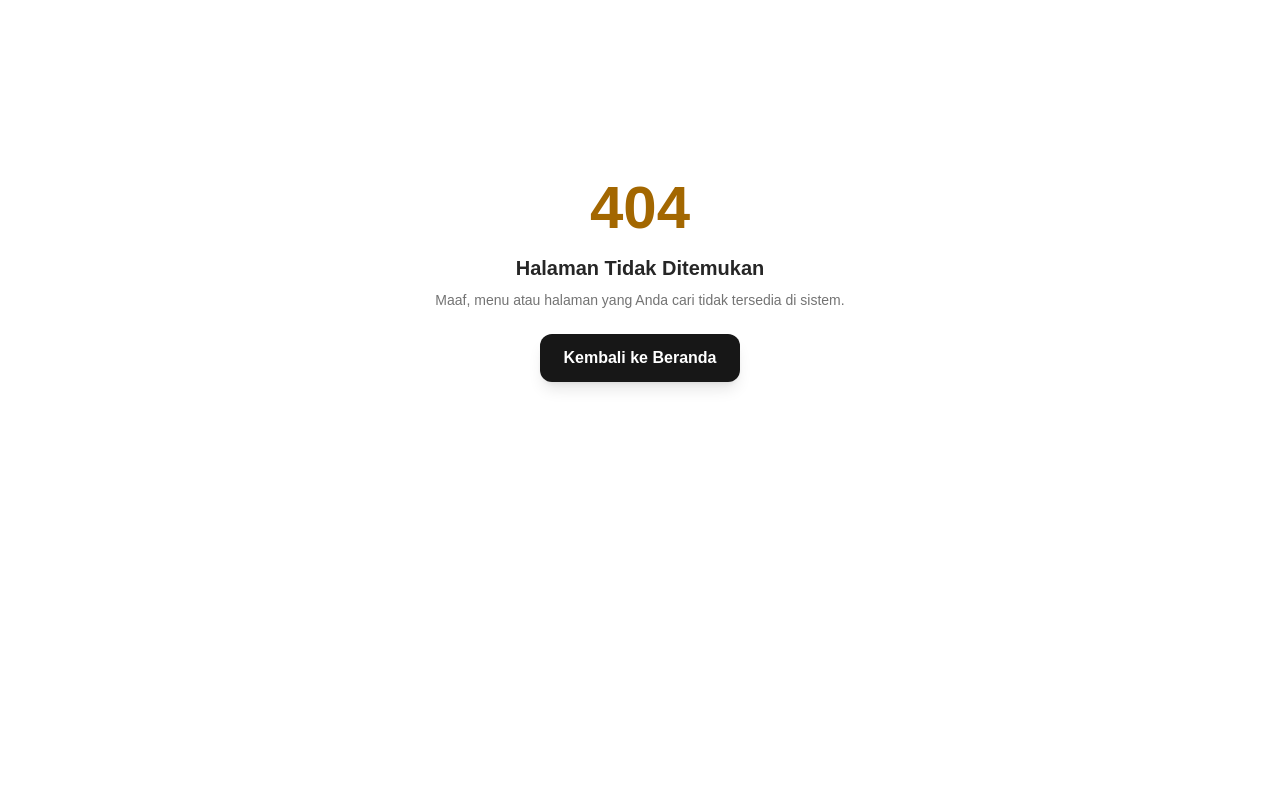
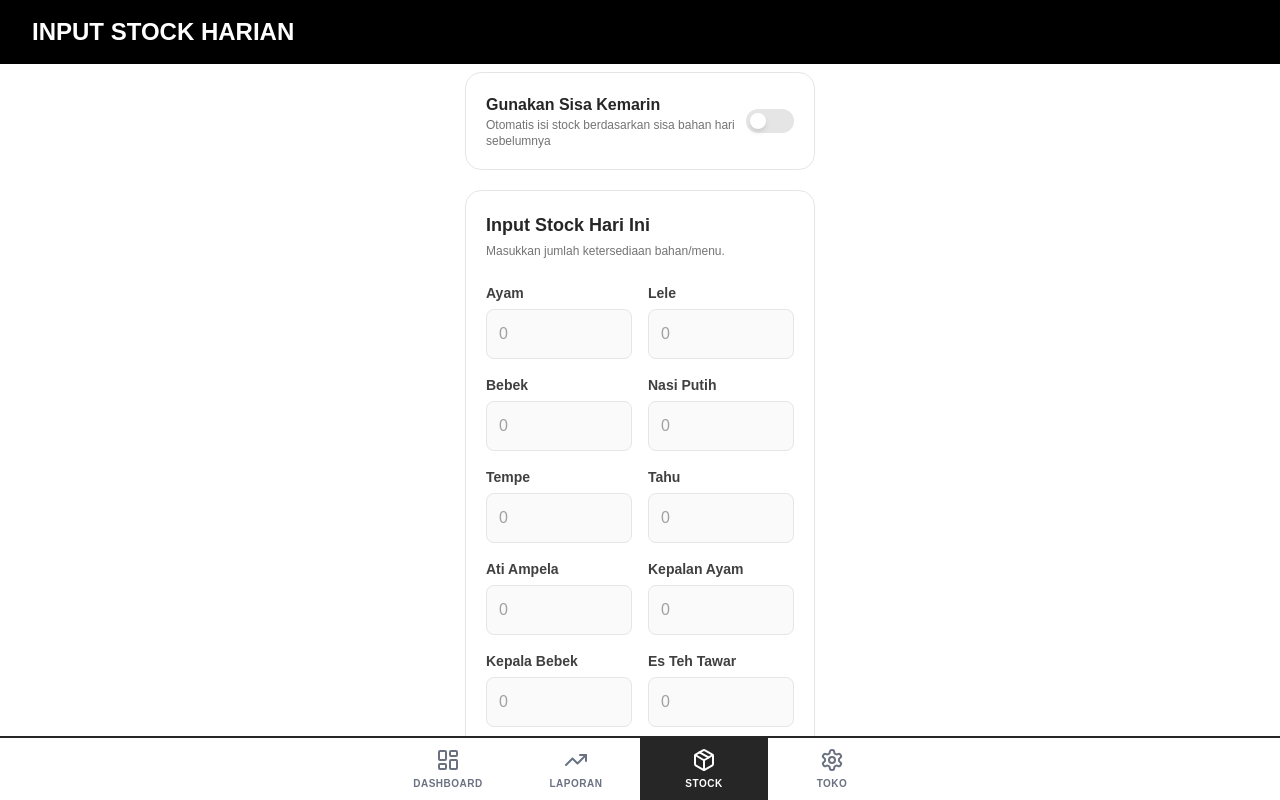
Before and after one commit to rifkiizzulhaq/Lamongan-Ku, a Next.js app: page /stock in a window 1280 px wide. Before the commit this address had no page. Built offline with nearby package versions, Linux system fonts and the light colour scheme.

Commit message:
penambahan data catatan di dashboard dan tampilan stock

```diff
--- a/package.json
+++ b/package.json
@@ -20,7 +20,8 @@
     "react": "19.2.4",
     "react-apexcharts": "^2.1.0",
     "react-dom": "19.2.4",
-    "react-icons": "^5.6.0"
+    "react-icons": "^5.6.0",
+    "zustand": "^5.0.12"
   },
   "devDependencies": {
     "@tailwindcss/postcss": "^4",
--- a/src/app/(bos)/dashboard/page.tsx
+++ b/src/app/(bos)/dashboard/page.tsx
@@ -1,11 +1,12 @@
 "use client";
 
-import { useState } from "react";
-import { LuDollarSign, LuShoppingBag, LuPen, LuCloud } from "react-icons/lu";
+import { LuDollarSign, LuShoppingBag, LuPen, LuNotebook } from "react-icons/lu";
 import PageHeader from "@/src/components/ui/PageHeader";
 import Button from "@/src/components/ui/Button";
 import StatCard from "@/src/features/bos/dashboard/components/StatCard";
 import RevenueChart from "@/src/features/bos/dashboard/components/RevenueChart";
+import SisaBahanDashboardChart from "@/src/features/bos/dashboard/components/SisaBahanDashboardChart";
+import { useWarungStore } from "@/src/store/warungStore";
 
 interface SisaItem {
   nama: string;
@@ -28,7 +29,7 @@ const MENU_AWAL: SisaItem[] = [
 ];
 
 export default function Page() {
-  const [isBuka, setIsBuka] = useState(true);
+  const { isBuka, setIsBuka } = useWarungStore();
 
   return (
     <section className="h-[calc(100dvh-45px)] md:min-h-screen dark:bg-neutral-800 flex flex-col overflow-hidden">
@@ -96,28 +97,27 @@ export default function Page() {
             edit={<LuPen size={20} strokeWidth={2.5} />}
             editHref="/dashboard/sisa-bahan"
           >
-            <div className="grid grid-cols-2 gap-2 mt-1">
-              {MENU_AWAL.slice(0, 6).map((item) => (
-                <div
-                  key={item.nama}
-                  className="flex items-center justify-between p-2.5 bg-neutral-50 dark:bg-neutral-700/50 rounded-xl border border-neutral-100 dark:border-neutral-700/80"
-                >
-                  <span className="text-xs font-semibold text-neutral-600 dark:text-neutral-300 truncate">
-                    {item.nama}
-                  </span>
-                  <span className="text-xs font-black text-neutral-800 dark:text-white">
-                    {item.sisa !== undefined ? item.sisa : "N/A"}
-                  </span>
-                </div>
-              ))}
-            </div>
+            <SisaBahanDashboardChart
+              data={MENU_AWAL.filter((v) => v.sisa !== undefined).map((v) => ({
+                nama: v.nama,
+                sisa: v.sisa!,
+              }))}
+            />
           </StatCard>
 
           <StatCard
-            title="Cuaca pada saat penjualan hari Ini"
-            value="Cerah, mendung, hujan"
-            icon={<LuCloud size={20} strokeWidth={2.5} />}
-          />
+            title="Catatan Tutup Warung"
+            icon={<LuNotebook size={20} strokeWidth={2.5} />}
+          >
+            <div className="mt-2 p-3 bg-neutral-50 dark:bg-neutral-700/50 rounded-xl border border-neutral-100 dark:border-neutral-700/80">
+              <textarea
+                name="catatan"
+                id="catatan"
+                className="w-full h-full bg-transparent border-none focus:outline-none focus:ring-0"
+                placeholder="Hujan grimis"
+              />
+            </div>
+          </StatCard>
         </div>
         <div className="w-full mt-4">
           <RevenueChart />
--- /dev/null
+++ b/src/app/(bos)/stock/page.tsx
@@ -0,0 +1,15 @@
+import PageHeader from "@/src/components/ui/PageHeader";
+import StockInputForm from "@/src/features/bos/stock/components/StockInputForm";
+
+export default function Page() {
+    return (
+        <section className="h-[calc(100dvh-45px)] md:min-h-screen dark:bg-neutral-800 flex flex-col overflow-hidden">
+            <PageHeader title="Input Stock Harian" />
+            <main className="relative max-w-87.5 mx-auto w-full flex flex-col h-full pt-2">
+                <div className="relative w-full flex flex-col h-full overflow-y-auto pb-24 scrollbar-thin scrollbar-thumb-neutral-200 dark:scrollbar-thumb-neutral-700">
+                    <StockInputForm />
+                </div>
+            </main>
+        </section>
+    )
+}
--- a/src/components/navbar/BosBottomNavbar.tsx
+++ b/src/components/navbar/BosBottomNavbar.tsx
@@ -5,7 +5,7 @@ import { usePathname } from "next/navigation";
 import {
   LuLayoutDashboard,
   LuTrendingUp,
-  LuUsers,
+  LuPackage,
   LuSettings,
 } from "react-icons/lu";
 
@@ -24,9 +24,9 @@ export default function BosBottomNavbar() {
       icon: <LuTrendingUp size={24} strokeWidth={2} />,
     },
     {
-      name: "Pegawai",
-      href: "/pegawai",
-      icon: <LuUsers size={24} strokeWidth={2} />,
+      name: "Stock",
+      href: "/stock",
+      icon: <LuPackage size={24} strokeWidth={2} />,
     },
     {
       name: "Toko",
--- /dev/null
+++ b/src/features/bos/dashboard/components/SisaBahanDashboardChart.tsx
@@ -0,0 +1,77 @@
+"use client";
+
+import dynamic from "next/dynamic";
+
+const ReactApexChart = dynamic(() => import("react-apexcharts"), {
+  ssr: false,
+});
+
+interface Props {
+  data: { nama: string; sisa: number }[];
+}
+
+export default function SisaBahanDashboardChart({ data }: Props) {
+  const series = [
+    {
+      name: "Sisa",
+      data: data.map((d) => d.sisa),
+    },
+  ];
+
+  const options: ApexCharts.ApexOptions = {
+    chart: {
+      type: "bar",
+      toolbar: { show: false },
+      zoom: { enabled: false },
+      fontFamily: "inherit",
+      foreColor: "#737373",
+    },
+    plotOptions: {
+      bar: {
+        horizontal: true,
+        barHeight: "60%",
+        borderRadius: 4,
+      },
+    },
+    dataLabels: {
+      enabled: true,
+      style: {
+        fontSize: "10px",
+        colors: ["#fff"],
+      },
+    },
+    stroke: { show: true, width: 1, colors: ["transparent"] },
+    xaxis: {
+      categories: data.map((d) => d.nama),
+      axisBorder: { show: false },
+      axisTicks: { show: false },
+      labels: { show: false },
+    },
+    yaxis: {
+      labels: {
+        style: { colors: "#737373", fontWeight: 600, fontSize: "11px" },
+      },
+    },
+    colors: ["#f97316"], // Orange
+    tooltip: {
+      theme: "dark",
+      y: { formatter: (val) => val + " Porsi" },
+    },
+    grid: {
+      borderColor: "#404040",
+      strokeDashArray: 4,
+      xaxis: { lines: { show: true } },
+      yaxis: { lines: { show: false } },
+    },
+  };
+
+  const chartHeight = Math.max(200, data.length * 40 + 50);
+
+  return (
+    <div className="w-full mt-2 overflow-y-auto overflow-x-hidden scrollbar-thin scrollbar-thumb-neutral-300 dark:scrollbar-thumb-neutral-700 max-h-[300px] -ml-2">
+      <div style={{ height: chartHeight }}>
+        <ReactApexChart options={options} series={series} type="bar" height="100%" />
+      </div>
+    </div>
+  );
+}
--- a/src/features/bos/dashboard/components/StatCard.tsx
+++ b/src/features/bos/dashboard/components/StatCard.tsx
@@ -2,9 +2,9 @@ import { ReactNode } from "react";
 import Link from "next/link";
 
 export interface StatCardProps {
-  title: string;
+  title?: string;
   value?: string | ReactNode;
-  icon: ReactNode;
+  icon?: ReactNode;
   edit?: ReactNode;
   editHref?: string;
   children?: ReactNode;
--- a/src/features/bos/laporan/components/AggregatedAnalytics.tsx
+++ b/src/features/bos/laporan/components/AggregatedAnalytics.tsx
@@ -103,6 +103,18 @@ export default function AggregatedAnalytics({
         yAxisFormatter={(val) => val + " Porsi"}
       />
 
+      <OrderTypeTimelineChart
+        title="Rata-rata Tren Pesanan Per Jam"
+        subtitle={`Rata-rata persebaran jam makan pada ${data.timeLabel} vs ${data.prevTimeLabel}`}
+        labels={data.hourlyLabels || []}
+        currentLabel={data.timeLabel}
+        previousLabel={data.prevTimeLabel}
+        dineInTrend={data.dineInHourlyAvg || []}
+        takeawayTrend={data.takeawayHourlyAvg || []}
+        dineInPreviousTrend={data.dineInPreviousHourlyAvg || []}
+        takeawayPreviousTrend={data.takeawayPreviousHourlyAvg || []}
+      />
+
       <OrderTypeChart
         title="Total Tipe Pesanan"
         subtitle={`Makan di Tempat vs Bungkus`}
@@ -114,17 +126,6 @@ export default function AggregatedAnalytics({
         takeawayPrevious={data.takeawayPrevious}
       />
 
-      <OrderTypeTimelineChart
-        title="Rata-rata Tren Pesanan Per Jam"
-        subtitle={`Rata-rata persebaran jam makan pada ${data.timeLabel} vs ${data.prevTimeLabel}`}
-        labels={data.hourlyLabels || []}
-        currentLabel={data.timeLabel}
-        previousLabel={data.prevTimeLabel}
-        dineInTrend={data.dineInHourlyAvg || []}
-        takeawayTrend={data.takeawayHourlyAvg || []}
-        dineInPreviousTrend={data.dineInPreviousHourlyAvg || []}
-        takeawayPreviousTrend={data.takeawayPreviousHourlyAvg || []}
-      />
 
       <WeatherSummaryCard
         currentData={data.cuacaCurrent}
--- /dev/null
+++ b/src/features/bos/stock/components/StockInputForm.tsx
@@ -0,0 +1,141 @@
+"use client";
+
+import { useState } from "react";
+import { useWarungStore } from "@/src/store/warungStore";
+import Button from "@/src/components/ui/Button";
+import { LuInfo, LuSave } from "react-icons/lu";
+
+interface StockItem {
+  id: string;
+  nama: string;
+  sisaKemarin: number;
+}
+
+const STOCK_ITEMS: StockItem[] = [
+  { id: "ayam", nama: "Ayam", sisaKemarin: 15 },
+  { id: "lele", nama: "Lele", sisaKemarin: 8 },
+  { id: "bebek", nama: "Bebek", sisaKemarin: 5 },
+  { id: "nasi", nama: "Nasi Putih", sisaKemarin: 0 },
+  { id: "tempe", nama: "Tempe", sisaKemarin: 30 },
+  { id: "tahu", nama: "Tahu", sisaKemarin: 25 },
+  { id: "ati", nama: "Ati Ampela", sisaKemarin: 10 },
+  { id: "kepalan", nama: "Kepalan Ayam", sisaKemarin: 12 },
+  { id: "kepala_bebek", nama: "Kepala Bebek", sisaKemarin: 4 },
+  { id: "esteh_tawar", nama: "Es Teh Tawar", sisaKemarin: 0 },
+  { id: "esteh_manis", nama: "Es Teh Manis", sisaKemarin: 0 },
+  { id: "sambal", nama: "Sambal", sisaKemarin: 5 },
+];
+
+export default function StockInputForm() {
+  const { isBuka } = useWarungStore();
+  const [useSisaKemarin, setUseSisaKemarin] = useState(false);
+  const [stockInputs, setStockInputs] = useState<Record<string, string>>({});
+
+  const handleToggleSisaKemarin = () => {
+    if (!isBuka) return;
+
+    const newValue = !useSisaKemarin;
+    setUseSisaKemarin(newValue);
+
+    if (newValue) {
+      const newInputs: Record<string, string> = {};
+      STOCK_ITEMS.forEach((item) => {
+        if (item.sisaKemarin > 0) {
+          newInputs[item.id] = item.sisaKemarin.toString();
+        }
+      });
+      setStockInputs(newInputs);
+    } else {
+      setStockInputs({});
+    }
+  };
+
+  const handleInputChange = (id: string, value: string) => {
+    setStockInputs((prev) => ({ ...prev, [id]: value }));
+  };
+
+  const handleSimpan = () => {
+    console.log("Menyimpan stock:", stockInputs);
+    alert("Data stock berhasil disimpan!");
+  };
+
+  return (
+    <div className="flex flex-col gap-5 w-full">
+      {!isBuka && (
+        <div className="bg-red-500/10 border border-red-500/20 text-red-600 dark:text-red-400 p-4 rounded-xl flex gap-3 items-start">
+          <LuInfo className="shrink-0 mt-0.5" size={18} />
+          <div>
+            <p className="font-bold text-sm">Warung Sedang Tutup</p>
+            <p className="text-xs mt-1">
+              Anda tidak dapat mengubah data stock atau menggunakan sisa kemarin. Silakan buka warung terlebih dahulu di halaman Dashboard.
+            </p>
+          </div>
+        </div>
+      )}
+
+      <div className="bg-white dark:bg-neutral-800 border border-neutral-200 dark:border-neutral-700 p-5 rounded-2xl flex flex-col gap-4">
+        <div className="flex items-center justify-between">
+          <div>
+            <h3 className="font-bold text-neutral-800 dark:text-white">Gunakan Sisa Kemarin</h3>
+            <p className="text-xs text-neutral-500">Otomatis isi stock berdasarkan sisa bahan hari sebelumnya</p>
+          </div>
+          <Button
+            onClick={handleToggleSisaKemarin}
+            disabled={!isBuka}
+            className={`relative w-12 h-6 rounded-full transition-colors duration-300 ease-in-out focus:outline-none shrink-0 border-2 disabled:opacity-50 ${
+              useSisaKemarin
+                ? "bg-hijau border-hijau"
+                : "bg-neutral-200 dark:bg-neutral-700 border-neutral-200 dark:border-neutral-700"
+            }`}
+          >
+            <div
+              className={`absolute top-0.5 left-0.5 bg-white w-4 h-4 rounded-full shadow-md transform transition-transform duration-300 ease-in-out flex items-center justify-center ${
+                useSisaKemarin ? "translate-x-6" : "translate-x-0"
+              }`}
+            />
+          </Button>
+        </div>
+      </div>
+
+      <div className="bg-white dark:bg-neutral-800 border border-neutral-200 dark:border-neutral-700 p-5 rounded-2xl flex flex-col gap-6">
+        <div>
+          <h3 className="font-extrabold text-lg text-neutral-800 dark:text-white">Input Stock Hari Ini</h3>
+          <p className="text-xs text-neutral-500 mt-1">Masukkan jumlah ketersediaan bahan/menu.</p>
+        </div>
+
+        <div className="grid grid-cols-1 md:grid-cols-2 gap-4">
+          {STOCK_ITEMS.map((item) => (
+            <div key={item.id} className="flex flex-col gap-1.5">
+              <label htmlFor={item.id} className="text-sm font-bold text-neutral-700 dark:text-neutral-300">
+                {item.nama}
+                {useSisaKemarin && item.sisaKemarin > 0 && (
+                  <span className="ml-2 text-[10px] text-orange bg-orange/10 px-2 py-0.5 rounded-full">
+                    Sisa: {item.sisaKemarin}
+                  </span>
+                )}
+              </label>
+              <input
+                id={item.id}
+                type="number"
+                disabled={!isBuka}
+                value={stockInputs[item.id] || ""}
+                onChange={(e) => handleInputChange(item.id, e.target.value)}
+                placeholder="0"
+                className="w-full border border-neutral-200 dark:border-neutral-700 bg-neutral-50 dark:bg-neutral-900 text-neutral-800 dark:text-white placeholder:text-neutral-400 focus:outline-none focus:ring-2 focus:ring-orange/50 rounded-lg p-3 transition-colors duration-300 disabled:opacity-50 disabled:cursor-not-allowed"
+              />
+            </div>
+          ))}
+        </div>
+
+        <Button
+          disabled={!isBuka}
+          onClick={handleSimpan}
+          className="mt-2 w-full flex items-center justify-center gap-2 bg-hijau hover:bg-emerald-600 disabled:bg-neutral-300 disabled:dark:bg-neutral-700 disabled:text-neutral-500 text-white font-bold py-3 rounded-xl transition-colors duration-300"
+        >
+          <LuSave size={18} />
+          Simpan Stock
+        </Button>
+      </div>
+    </div>
+  );
+}
--- /dev/null
+++ b/src/store/warungStore.ts
@@ -0,0 +1,15 @@
+import { create } from 'zustand';
+
+interface WarungState {
+  isBuka: boolean;
+  setIsBuka: (buka: boolean) => void;
+  catatanLibur: string;
+  setCatatanLibur: (catatan: string) => void;
+}
+
+export const useWarungStore = create<WarungState>((set) => ({
+  isBuka: true,
+  setIsBuka: (buka) => set({ isBuka: buka }),
+  catatanLibur: "",
+  setCatatanLibur: (catatan) => set({ catatanLibur: catatan }),
+}));
```
Also changed, not shown: setup-layouts.js (deleted), 1 other file (tests, documents, lock files or other folders).
